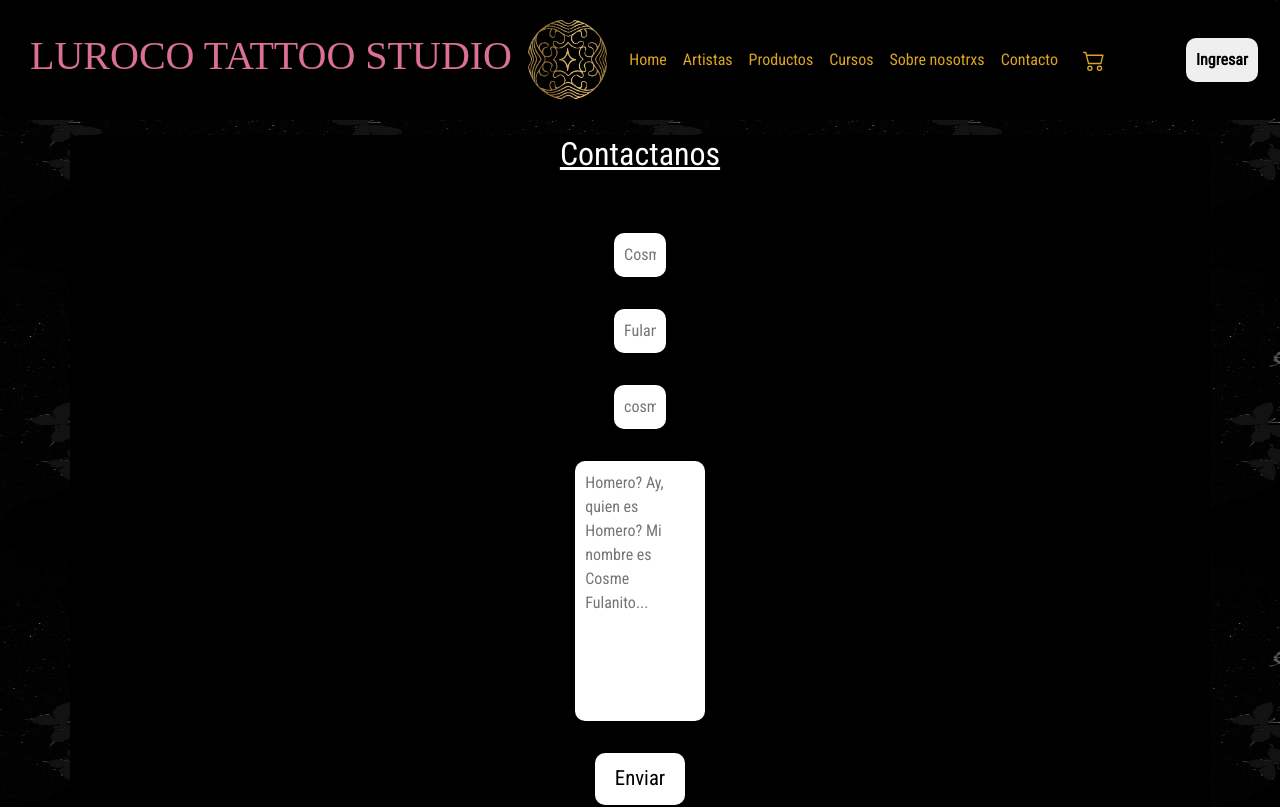
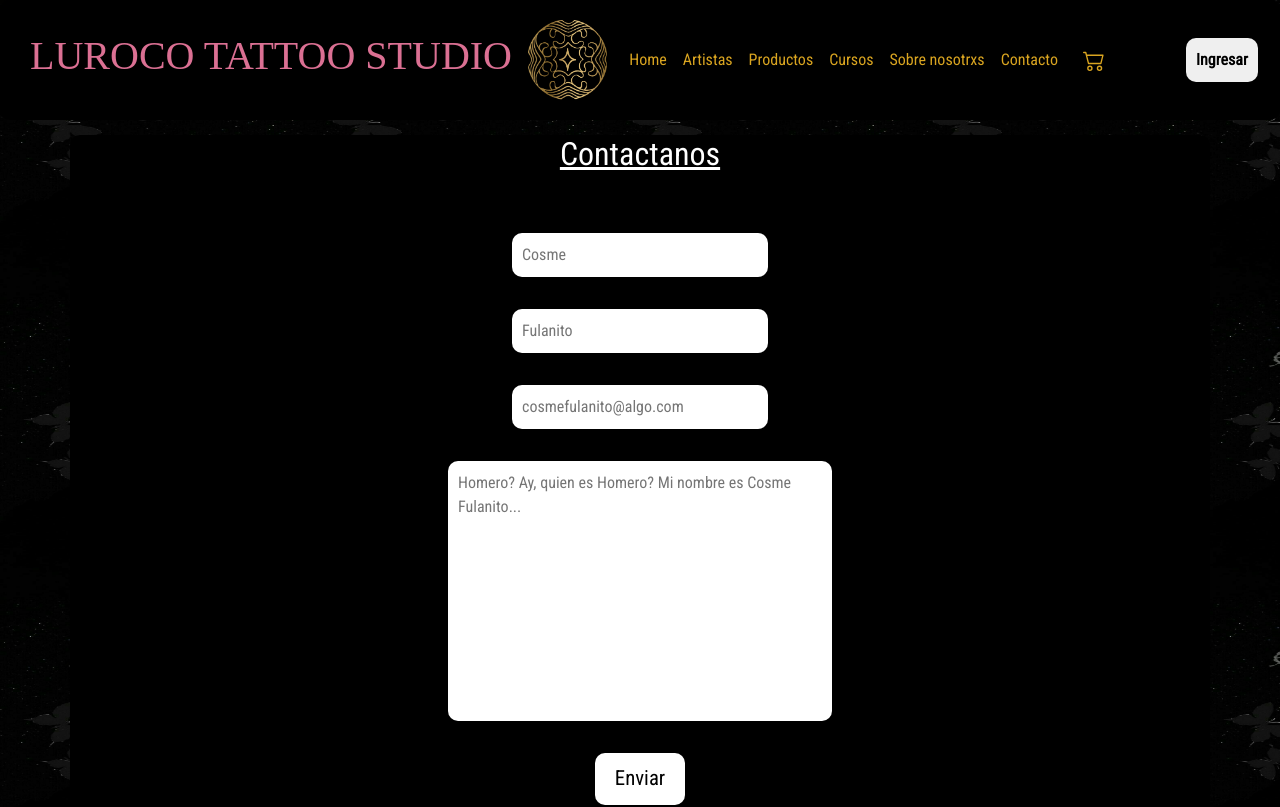
Before and after one commit to ValeriaArellano0011/LuRocoTattooStudio, a React (Create React App) app: page /contacto in a window 1280 px wide. Shown: the top 807 px of the page. Built offline with nearby package versions, Linux system fonts and the light colour scheme; a web font is replaced by a local one.

Commit message:
add queries style

```diff
--- a/src/pages/contacto/Contacto.css
+++ b/src/pages/contacto/Contacto.css
@@ -40,6 +40,16 @@ form{
 .btn_contacto:hover{
     background-color: white;
     transform: scale(1.1);
+}
+
+@media only screen and (max-width: 1600px){
+    .input_contacto{
+        width: 20vw;
+    }
+
+    textarea{
+        width: 30vw;
+    }
 }
 
 @media only screen and (max-width: 1024px){
```
